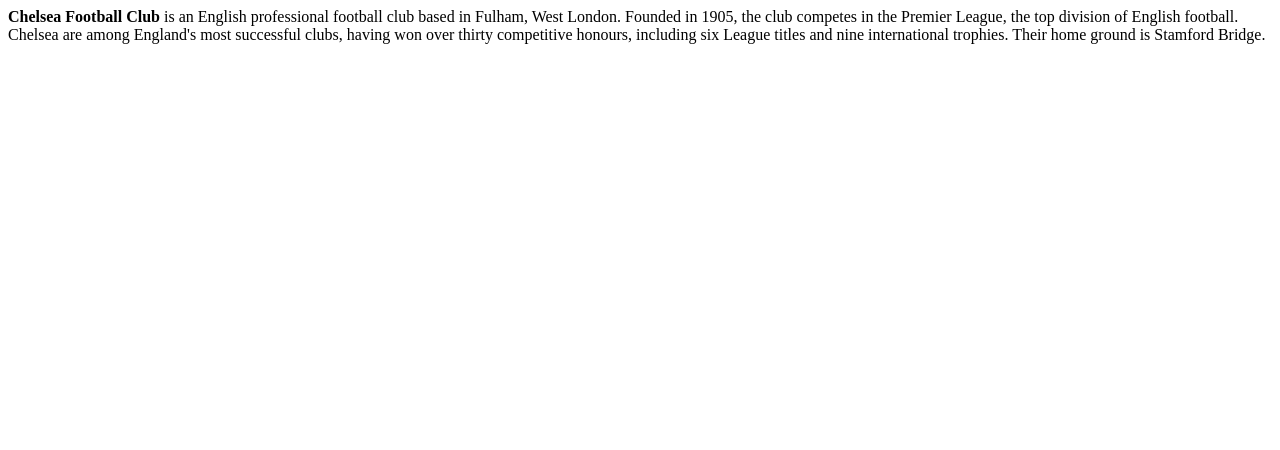
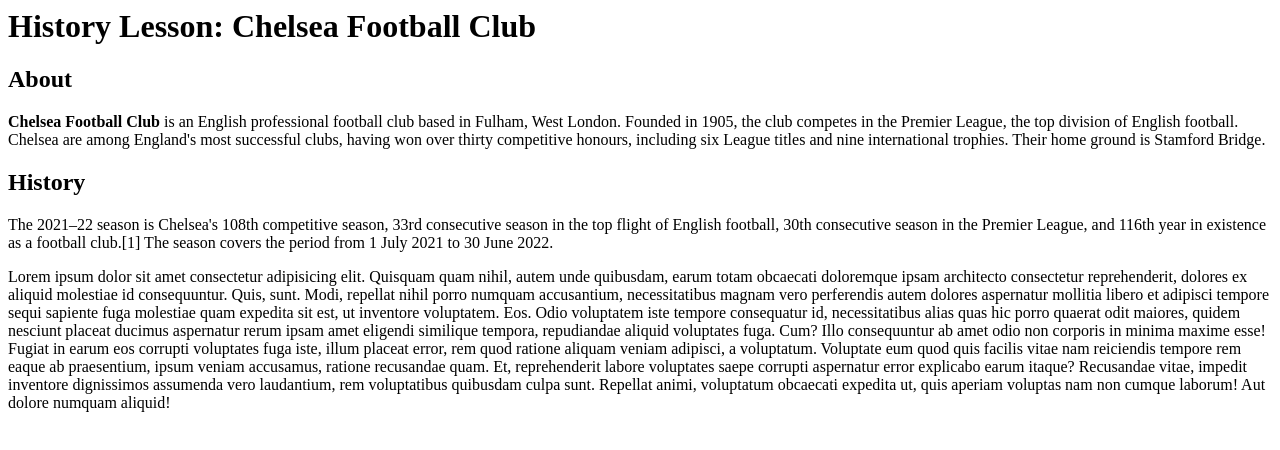
Before and after one commit to Kevin-Hernandez-Garza/WDB-22, a plain HTML site: page HTML/Section3/index.html in a window 1280 px wide. Drawn offline with Linux system fonts and the light colour scheme.

Commit message:
added paragraohs and headings

```diff
--- a/HTML/Section3/index.html
+++ b/HTML/Section3/index.html
@@ -1 +1,24 @@
+<!-- main heading of document -->
+<h1> History Lesson: Chelsea Football Club </h1>
+
+<!-- subheading -->
+<h2>About</h2>
+
+<!-- block-level elements -->
+<p>
 <b>Chelsea Football Club</b> is an English professional football club based in Fulham, West London. Founded in 1905, the club competes in the Premier League, the top division of English football. Chelsea are among England's most successful clubs, having won over thirty competitive honours, including six League titles and nine international trophies. Their home ground is Stamford Bridge.
+</p>
+
+<h2>History</h2>
+<p>
+    The 2021–22 season is Chelsea's 108th competitive season, 33rd consecutive season in the top flight of English football, 30th consecutive season in the Premier League, and 116th year in existence as a football club.[1] The season covers the period from 1 July 2021 to 30 June 2022.
+</p>
+
+<p>
+    Lorem ipsum dolor sit amet consectetur adipisicing elit. Quisquam quam nihil, autem unde quibusdam, earum totam obcaecati doloremque ipsam architecto consectetur reprehenderit, dolores ex aliquid molestiae id consequuntur. Quis, sunt.
+    Modi, repellat nihil porro numquam accusantium, necessitatibus magnam vero perferendis autem dolores aspernatur mollitia libero et adipisci tempore sequi sapiente fuga molestiae quam expedita sit est, ut inventore voluptatem. Eos.
+    Odio voluptatem iste tempore consequatur id, necessitatibus alias quas hic porro quaerat odit maiores, quidem nesciunt placeat ducimus aspernatur rerum ipsam amet eligendi similique tempora, repudiandae aliquid voluptates fuga. Cum?
+    Illo consequuntur ab amet odio non corporis in minima maxime esse! Fugiat in earum eos corrupti voluptates fuga iste, illum placeat error, rem quod ratione aliquam veniam adipisci, a voluptatum.
+    Voluptate eum quod quis facilis vitae nam reiciendis tempore rem eaque ab praesentium, ipsum veniam accusamus, ratione recusandae quam. Et, reprehenderit labore voluptates saepe corrupti aspernatur error explicabo earum itaque?
+    Recusandae vitae, impedit inventore dignissimos assumenda vero laudantium, rem voluptatibus quibusdam culpa sunt. Repellat animi, voluptatum obcaecati expedita ut, quis aperiam voluptas nam non cumque laborum! Aut dolore numquam aliquid!
+</p>
```
